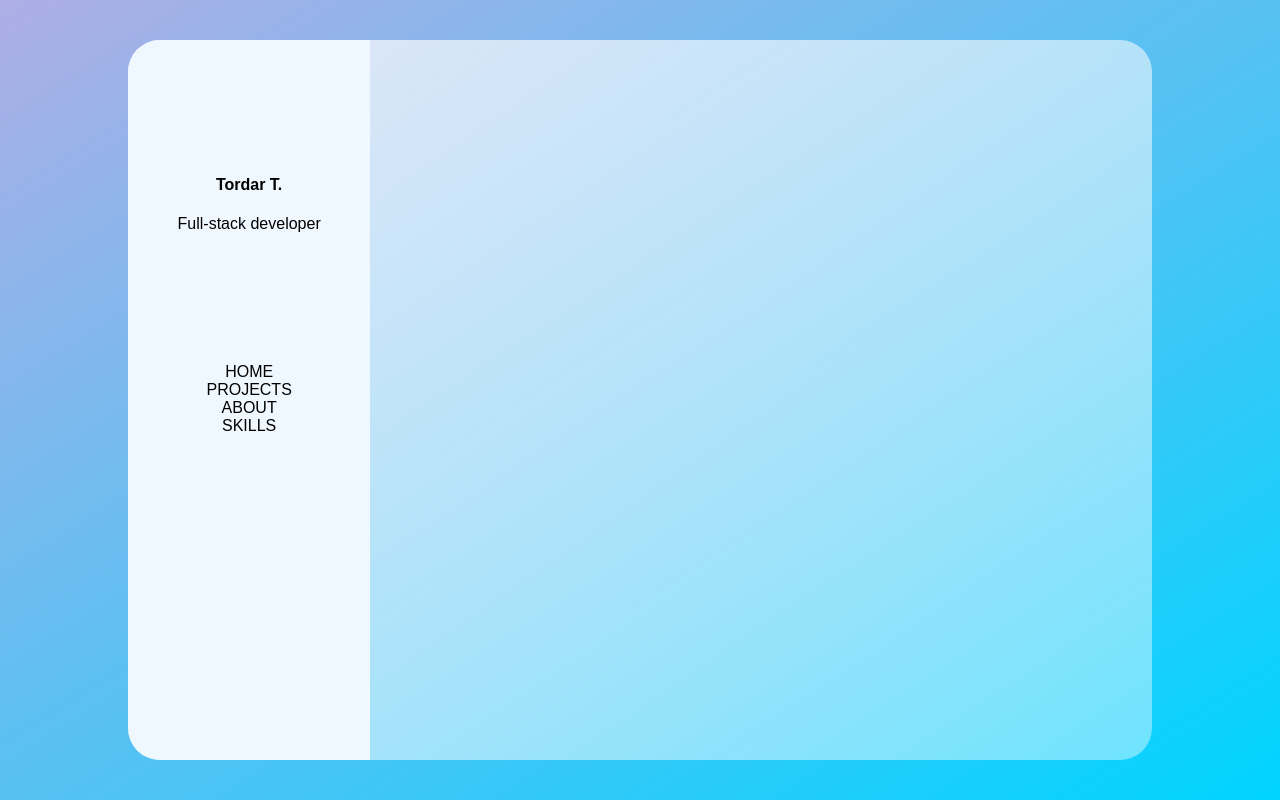
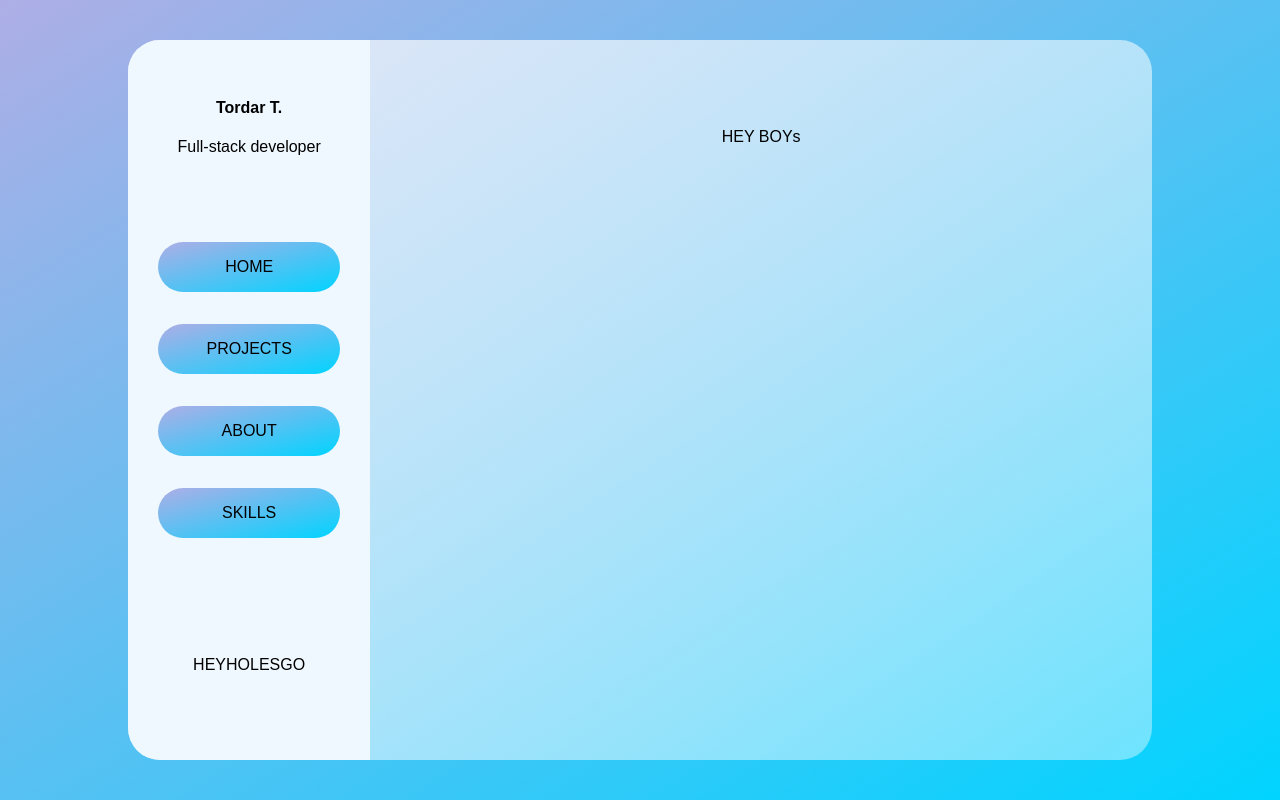
Before and after one commit to tordar/portfolio-nxt, a Next.js app: page / in a window 1280 px wide. Built offline with nearby package versions, Linux system fonts and the light colour scheme.

Commit message:
getting closer

```diff
--- a/components/Layout.js
+++ b/components/Layout.js
@@ -11,16 +11,16 @@ const Layout = ({ children }) => {
                         <h4>Tordar T.</h4>
                         <p>Full-stack developer</p>
                     </div>
-                    <div className={style.links}>
-                        <a href="/" data-link><div class="link">HOME</div></a>
-                        <a href="/projects" data-link><div class="link">PROJECTS</div></a>
-                        <a href="/about" data-link><div class="link">ABOUT</div></a>
-                        <a href="/skills" data-link><div class="link">SKILLS</div></a>
+                    <div>
+                        <a href="/" data-link><div className={style.link}>HOME</div></a>
+                        <a href="/projects" data-link><div className={style.link}>PROJECTS</div></a>
+                        <a href="/about" data-link><div className={style.link}>ABOUT</div></a>
+                        <a href="/skills" data-link><div className={style.link}>SKILLS</div></a>
                     </div>
                     <div className={style.footer}>
-                        <a class="icons" href="https://www.linkedin.com/in/tordar/" target="_blank"><i class="fab fa-linkedin fa-2x"></i></a>
-                        <a class="icons" href="https://github.com/tordar" target="_blank"><i class="fab fa-github fa-2x"></i></a>
-                        <a class="icons" href="https://instagram.com/tordar" target="_blank"><i class="fab fa-instagram fa-2x"></i></a>
+                        <a class="icons" href="https://www.linkedin.com/in/tordar/" target="_blank"><i class="fab fa-linkedin fa-2x"></i>HEY</a>
+                        <a class="icons" href="https://github.com/tordar" target="_blank"><i class="fab fa-github fa-2x"></i>HO</a>
+                        <a class="icons" href="https://instagram.com/tordar" target="_blank"><i class="fab fa-instagram fa-2x"></i>LESGO</a>
                     </div>
                 {/* <nav>
                 <Link href="/">
--- a/pages/index.js
+++ b/pages/index.js
@@ -13,7 +13,7 @@ export default function Home() {
       </Head>
 
       <main className={styles.main}>
-
+        HEY BOYs
       </main>
 
     </div>
--- a/styles/Home.module.css
+++ b/styles/Home.module.css
@@ -1,15 +1,13 @@
 .container {
-  min-height: 100vh;
   padding: 0 0.5rem;
   display: flex;
   flex-direction: column;
   justify-content: center;
   align-items: center;
-  height: 100vh;
 }
 
 .main {
-  padding: 5rem 0;
+  padding: 0;
   flex: 1;
   display: flex;
   flex-direction: column;
```
